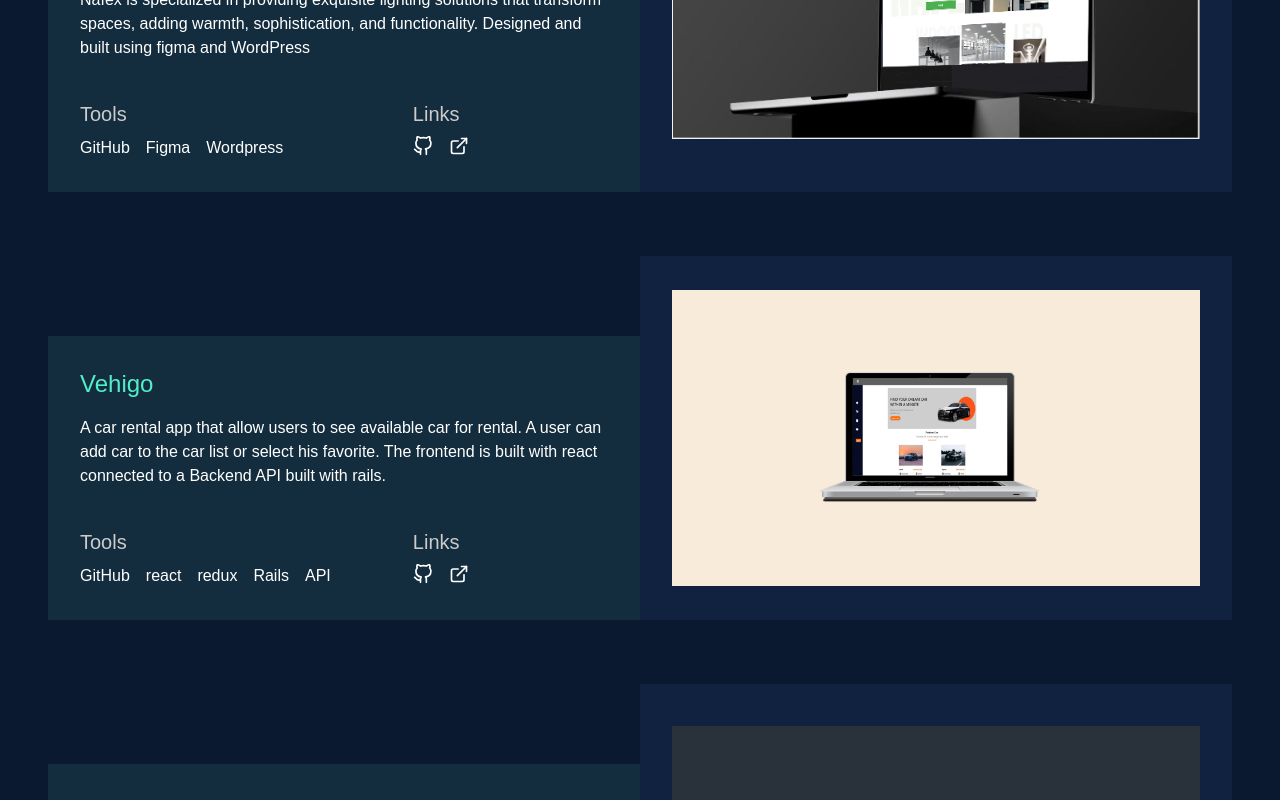
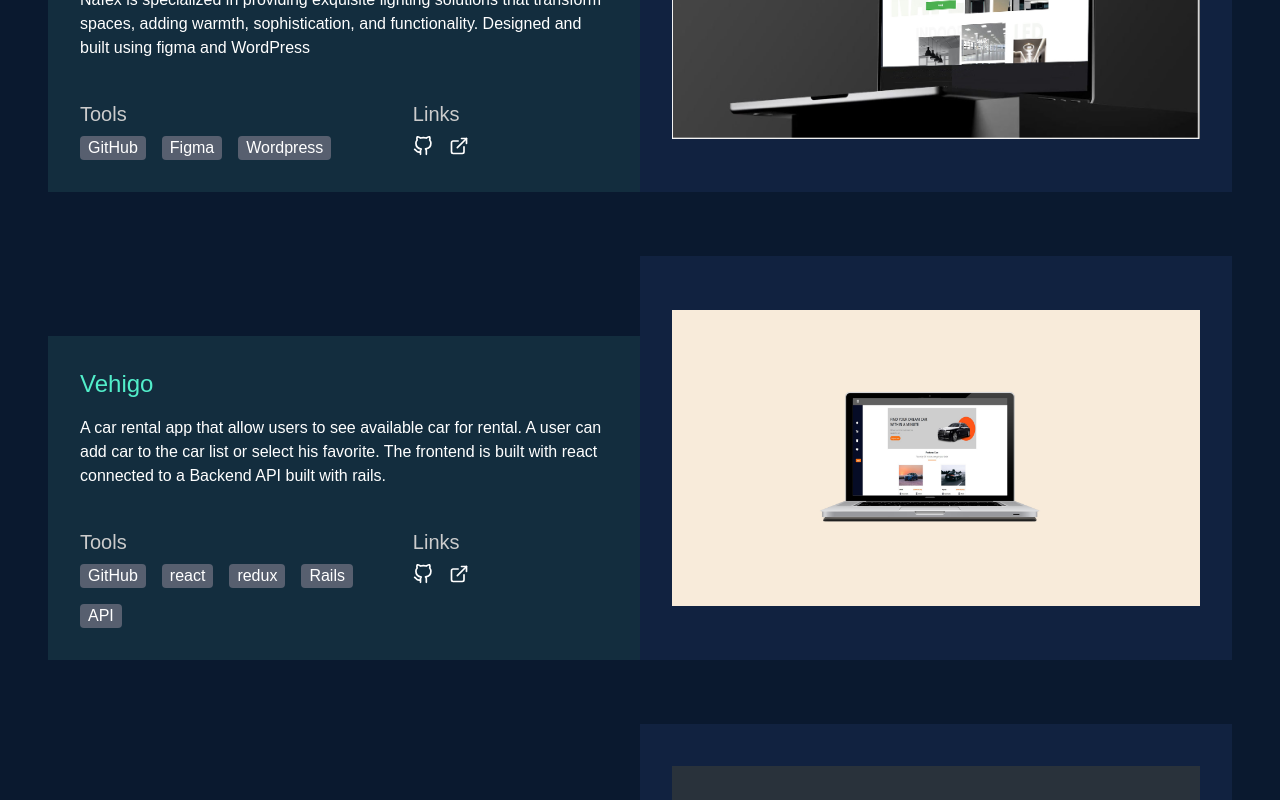
Before and after one commit to tarikbouari/Portfolio, a React (Create React App) app: page / in a window 1280 px wide. Shown: the part 2060-2860 px from the top of the page. Built offline with nearby package versions, Linux system fonts and the light colour scheme.

Commit message:
List tool with map function

```diff
--- a/src/components/Project.js
+++ b/src/components/Project.js
@@ -20,13 +20,13 @@ const Project = () => (
             <div className="flex flex-col tool and platform md:flex-row mt-6 gap-4 w-full">
               <div className="tool md:w-[70%] xl:w-[60%]">
                 <h4 className="text-xl text-[#ccc]"> Tools</h4>
+
                 <div className="icon flex flex-wrap gap-4 mt-2 cursor-pointer">
-                  <p className="hover:text-[#52eeca]">{item.tools.frist}</p>
-                  <p className="hover:text-[#52eeca]">{item.tools.second}</p>
-                  <p className="hover:text-[#52eeca]">{item.tools.third}</p>
-                  <p className="hover:text-[#52eeca]">{item.tools.fourth}</p>
-                  <p className="hover:text-[#52eeca]">{item.tools.fith}</p>
+                  {Object.values(item.tools).map((tool) => (
+                    <p key={Object.length} className="hover:text-[#52eeca] bg-[#575F6F] px-2 rounded">{tool}</p>
+                  ))}
                 </div>
+
               </div>
               <div className="platform xl:w-[40%] md:ml-6">
                 <h4 className="text-xl text-[#ccc] "> Links</h4>
@@ -53,8 +53,8 @@ const Project = () => (
               </div>
             </div>
           </div>
-          <div className="bg-[#112240] w-fll p-8 flex items-center">
-            <img src={item.image} alt={item.titre} className="w-100 h-[auto]" />
+          <div className="bg-[#112240] w-fll p-8 flex items-center group ">
+            <img src={item.image} alt={item.titre} className="w-100 h-[auto] hover:scale-110 duration-300  inset-0  " />
           </div>
 
         </div>
```
